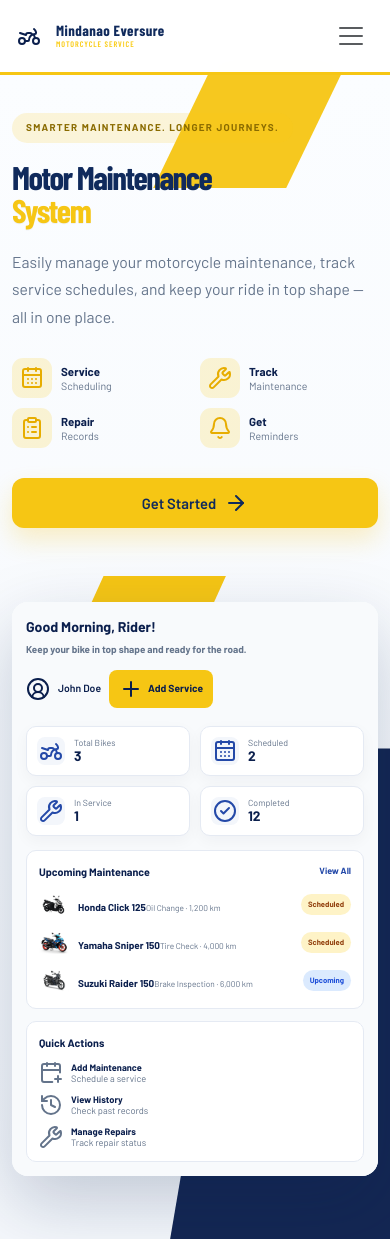
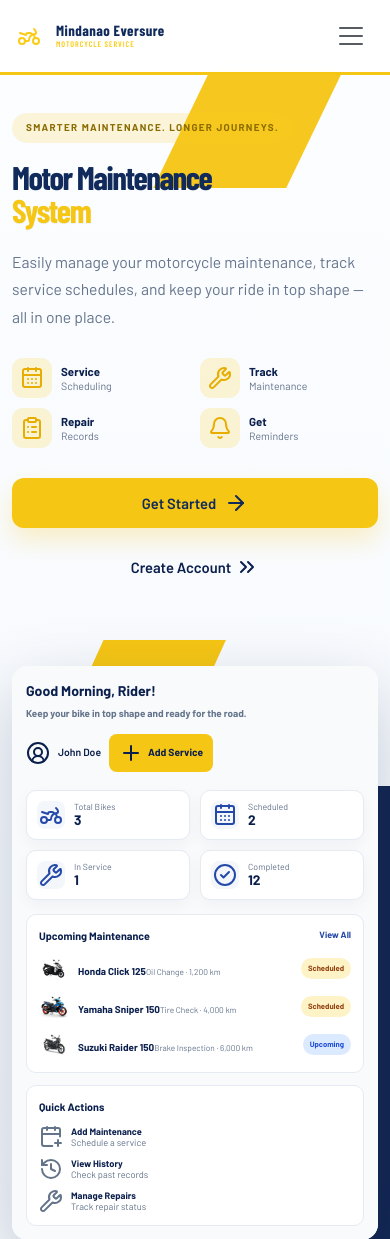
Before and after one commit to john-len/Maintenance-App, a PHP site: page / in a window 390 px wide. Shown: the top 1239 px of the page. Run offline with PHP 8.4, Linux system fonts and the light colour scheme.

Commit message:
Improve mobile responsiveness for header and add "Create Account" button to hero
Add "Create Account" secondary CTA to hero section with chevrons-right icon, simplify btn-cta-outline styling to borderless transparent button with arrow animation on hover, show user avatar on mobile header, and add responsive padding/sizing for top-header and main-content on small screens.

```diff
--- a/index.php
+++ b/index.php
@@ -355,24 +355,22 @@ $login_button_text = 'Login';
         .btn-cta-primary i { width: 17px; height: 17px; }
 
         .btn-cta-outline {
-            background: #ffffff;
-            color: var(--mev-blue);
-            border: 1.5px solid var(--mev-blue);
+            background: transparent;
+            color: var(--mev-navy);
+            border: none;
             font-weight: 600;
-            padding: 12px 26px;
-            border-radius: 10px;
+            padding: 12px 10px;
             font-size: 0.92rem;
             transition: 0.25s;
             display: inline-flex;
             align-items: center;
-            gap: 8px;
+            gap: 4px;
             text-decoration: none;
         }
         .btn-cta-outline:hover {
-            background: var(--mev-blue);
-            color: #ffffff;
-            transform: translateY(-2px);
-        }
+            color: var(--mev-blue);
+        }
+        .btn-cta-outline i { width: 17px; height: 17px; }
 
         .btn-cta-outline-yellow {
             background: #ffffff;
@@ -1196,7 +1194,7 @@ $login_button_text = 'Login';
             width: 34px;
             height: 34px;
             background: transparent;
-            color: var(--mf-navy);
+            color: #FACC15;
             border-radius: 0;
             box-shadow: none;
         }
@@ -1250,15 +1248,20 @@ $login_button_text = 'Login';
             box-shadow: 0 16px 30px rgba(231, 173, 0, 0.28);
         }
         .btn-cta-outline {
-            border: 1.5px solid #cbd5e1;
-            border-radius: 12px;
+            border: none;
+            background: transparent;
             color: var(--mf-navy);
-            padding: 13px 28px;
+            padding: 13px 10px;
+            font-weight: 600;
+            gap: 4px;
         }
         .btn-cta-outline:hover {
-            background: var(--mf-navy);
-            border-color: var(--mf-navy);
-        }
+            background: transparent;
+            color: var(--mf-blue);
+            transform: none;
+        }
+        .btn-cta-outline i { transition: transform 0.2s ease; }
+        .btn-cta-outline:hover i { transform: translateX(3px); }
 
         .hero-section {
             min-height: calc(100vh - 74px);
@@ -2143,6 +2146,9 @@ if ($delay_info['delay'] > 0 && $login_attempt) {
                     <div class="hero-cta">
                         <button class="btn btn-cta-primary" data-bs-toggle="modal" data-bs-target="#loginModal">
                             Get Started<i data-lucide="arrow-right"></i>
+                        </button>
+                        <button class="btn btn-cta-outline" data-bs-toggle="modal" data-bs-target="#registerModal">
+                            Create Account<i data-lucide="chevrons-right"></i>
                         </button>
                     </div>
                 </div>
```
Also changed, not shown: mechanic_sidebar.php (+21 -2 lines).
